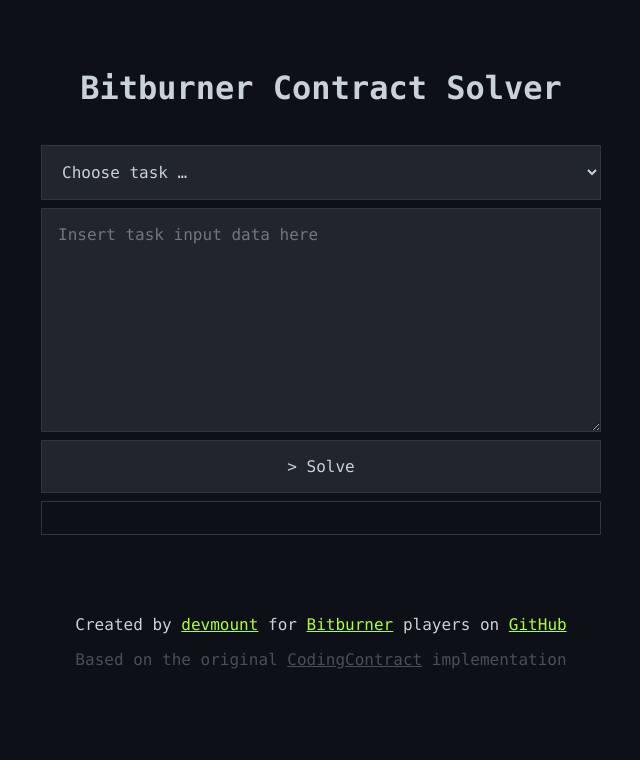
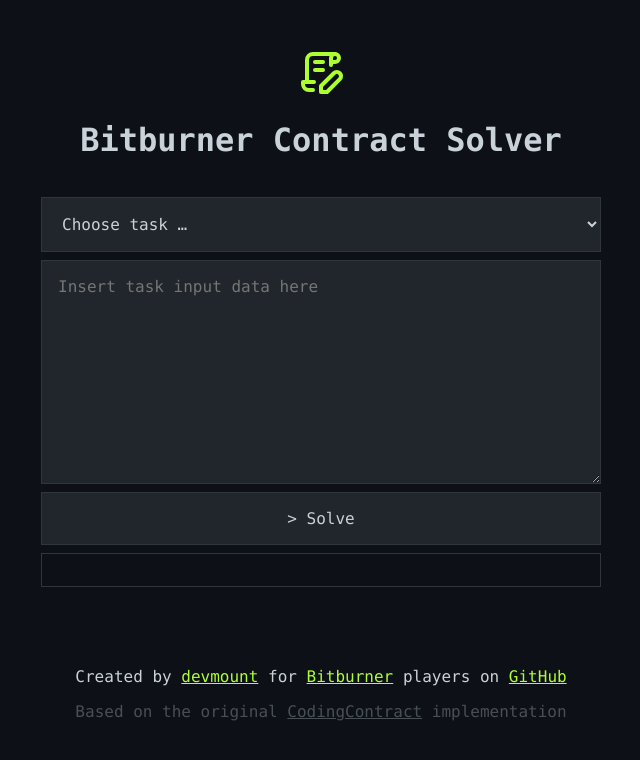
Before and after one commit to devmount/bitburner-contract-solver, a plain HTML site: page index.html in a window 1280 px wide. Shown: the whole page, without its empty margins (319-959 px from the left). Drawn offline with nearby package versions, Linux system fonts and the light colour scheme.

Commit message:
➕ Add logo

```diff
--- a/index.html
+++ b/index.html
@@ -12,6 +12,7 @@
 </head>
 <body>
 	<header>
+		<img src="./favicon.svg" width="48" alt="Logo showing a light green contract" />
 		<h1>Bitburner Contract Solver</h1>
 	</header>
 	<main>
```
